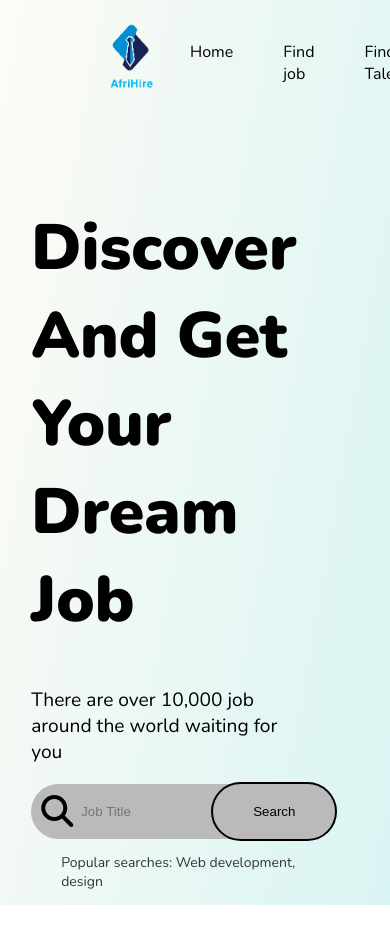
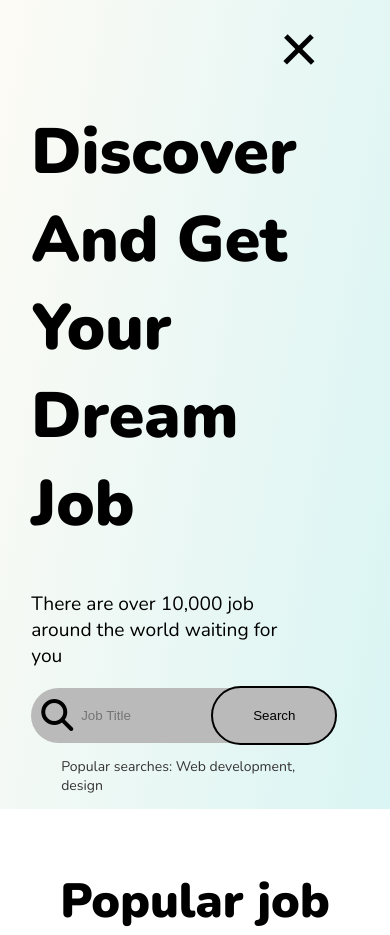
Before and after one commit to DeazStar/ip_project_job_portal_website, a PHP site: page / in a window 390 px wide; the page is wider, and only the part inside the window is pictured. Shown: the top 935 px of that part. Run offline with PHP 8.4, Linux system fonts and the light colour scheme; some libraries are stand-ins or nearby versions.

Commit message:
add hamburger and script folder

```diff
--- a/css/homestyle.css
+++ b/css/homestyle.css
@@ -342,3 +342,66 @@ hr {
     flex-direction: row;
     justify-content: space-around;
 }
+
+
+
+/** hamburger style **/
+
+.hamburger {
+    position: relative;
+    margin-top: 30px;
+    display: block;
+    width: 50px;
+    height: 35px;
+    cursor: pointer;
+    appearance: none;
+    outline: none;
+    border: none;
+    background-color: transparent;
+
+    display: none;
+    visibility: hidden;
+}
+
+.hamburger .bar, .hamburger:after, .hamburger::before{
+    content: "";
+    display: block;
+    width: 100%;
+    height: 5px;
+    background-color: #000;
+    margin: 6px 0px;
+    transition: 0.4s;
+}
+
+.hamburger.is-active:before{
+    transform: rotate(-45deg) translate(-8px, 6px);
+}
+
+.hamburger.is-active .bar {
+    opacity: 0;
+}
+.hamburger.is-active:after{
+    transform: rotate(45deg) translate(-9px, -8px);
+}
+
+
+
+/** media query **/
+@media only screen and (max-width: 1141px) {
+    nav {
+        display: none;
+        visibility: hidden;
+    }
+
+    .navbar-container {
+        display: flex;
+        justify-content: end;
+        margin-right: 65px;
+    }
+
+    .hamburger {
+        display: block;
+        visibility: visible;
+    }
+
+}
--- a/findtalent.html
+++ b/findtalent.html
@@ -22,6 +22,8 @@
         href="https://fonts.googleapis.com/css2?family=Montserrat:wght@400;900&family=Nunito:wght@400;900&family=Roboto&family=Ubuntu:wght@700&display=swap"
         rel="stylesheet">
     <!--end google fonts-->
+    <link rel="icon" href="images/logo.png" type="image/icon type">
+    <!--icon -->
     <title>Find Talent</title>
 </head>
 
--- a/index.html
+++ b/index.html
@@ -59,6 +59,9 @@
                     </li>
                 </ul>
             </nav>
+            <button class="hamburger is-active">
+                <div class="bar"></div>
+            </button>
         </div>
         <div class="head-container">
             <div class="slogan">
```
